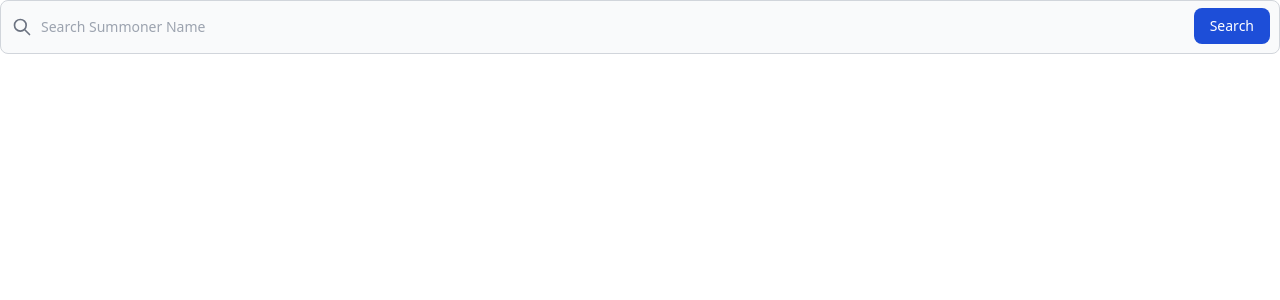
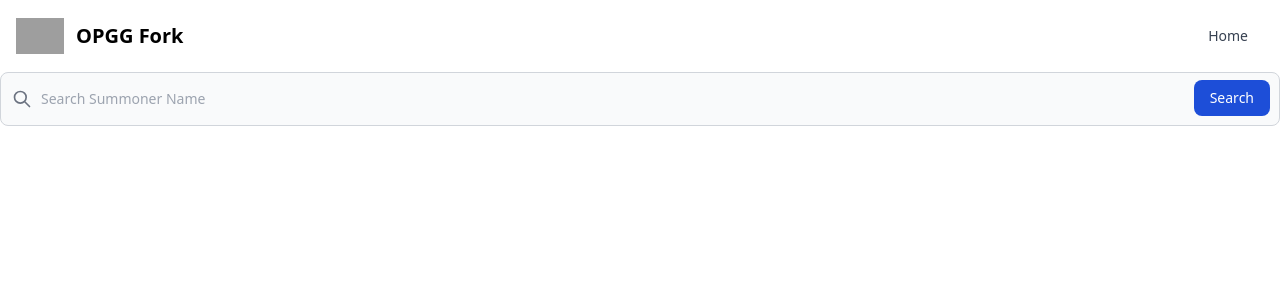
Before and after one commit to blardtony/fork-opgg, an Angular app: page / in a window 1280 px wide. Shown: the top 300 px of the page. Built offline with nearby package versions, Linux system fonts and the light colour scheme; grey boxes are pictures that could not be loaded.

Commit message:
Navbar done

```diff
--- a/src/app/app.component.html
+++ b/src/app/app.component.html
@@ -1 +1,31 @@
-<router-outlet></router-outlet>
+<nav class="bg-white border-gray-200 px-2 sm:px-4 py-2.5 rounded dark:bg-gray-900">
+  <div class="container flex flex-wrap items-center justify-between mx-auto">
+    <a href="https://flowbite.com/" class="flex items-center">
+      <img src="https://flowbite.com/docs/images/logo.svg" class="h-6 mr-3 sm:h-9" alt="Flowbite Logo" />
+      <span class="self-center text-xl font-semibold whitespace-nowrap dark:text-white">OPGG Fork</span>
+    </a>
+    <button data-collapse-toggle="navbar-default" type="button" class="inline-flex items-center p-2 ml-3 text-sm text-gray-500 rounded-lg md:hidden hover:bg-gray-100 focus:outline-none focus:ring-2 focus:ring-gray-200 dark:text-gray-400 dark:hover:bg-gray-700 dark:focus:ring-gray-600" aria-controls="navbar-default" aria-expanded="false">
+      <span class="sr-only">Open main menu</span>
+      <svg class="w-6 h-6" aria-hidden="true" fill="currentColor" viewBox="0 0 20 20" xmlns="http://www.w3.org/2000/svg"><path fill-rule="evenodd" d="M3 5a1 1 0 011-1h12a1 1 0 110 2H4a1 1 0 01-1-1zM3 10a1 1 0 011-1h12a1 1 0 110 2H4a1 1 0 01-1-1zM3 15a1 1 0 011-1h12a1 1 0 110 2H4a1 1 0 01-1-1z" clip-rule="evenodd"></path></svg>
+    </button>
+    <div class="hidden w-full md:block md:w-auto" id="navbar-default">
+      <ul class="flex flex-col p-4 mt-4 border border-gray-100 rounded-lg bg-gray-50 md:flex-row md:space-x-8 md:mt-0 md:text-sm md:font-medium md:border-0 md:bg-white dark:bg-gray-800 md:dark:bg-gray-900 dark:border-gray-700">
+<!--        <li>-->
+<!--          <a href="#" class="block py-2 pl-3 pr-4 text-white bg-blue-700 rounded md:bg-transparent md:text-blue-700 md:p-0 dark:text-white" aria-current="page">Home</a>-->
+<!--        </li>-->
+        <li>
+          <a
+            routerLink="/"
+            class="block py-2 pl-3 pr-4 text-gray-700 rounded hover:bg-gray-100 md:hover:bg-transparent md:border-0 md:hover:text-blue-700 md:p-0 dark:text-gray-400 md:dark:hover:text-white dark:hover:bg-gray-700 dark:hover:text-white md:dark:hover:bg-transparent"
+          >
+            Home
+          </a>
+        </li>
+      </ul>
+    </div>
+  </div>
+</nav>
+
+<div class="sm:container mx-auto">
+  <router-outlet></router-outlet>
+</div>
```
